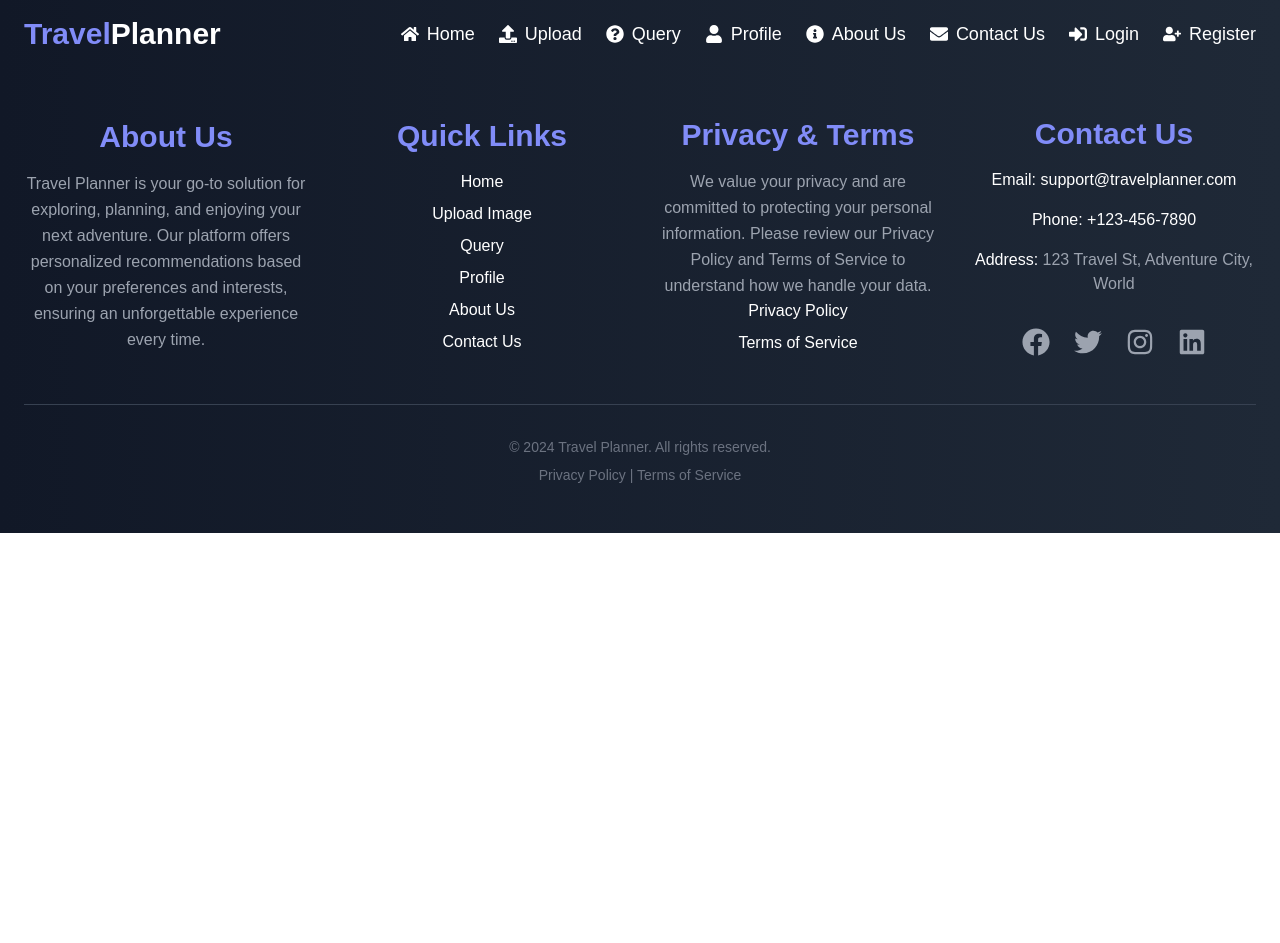
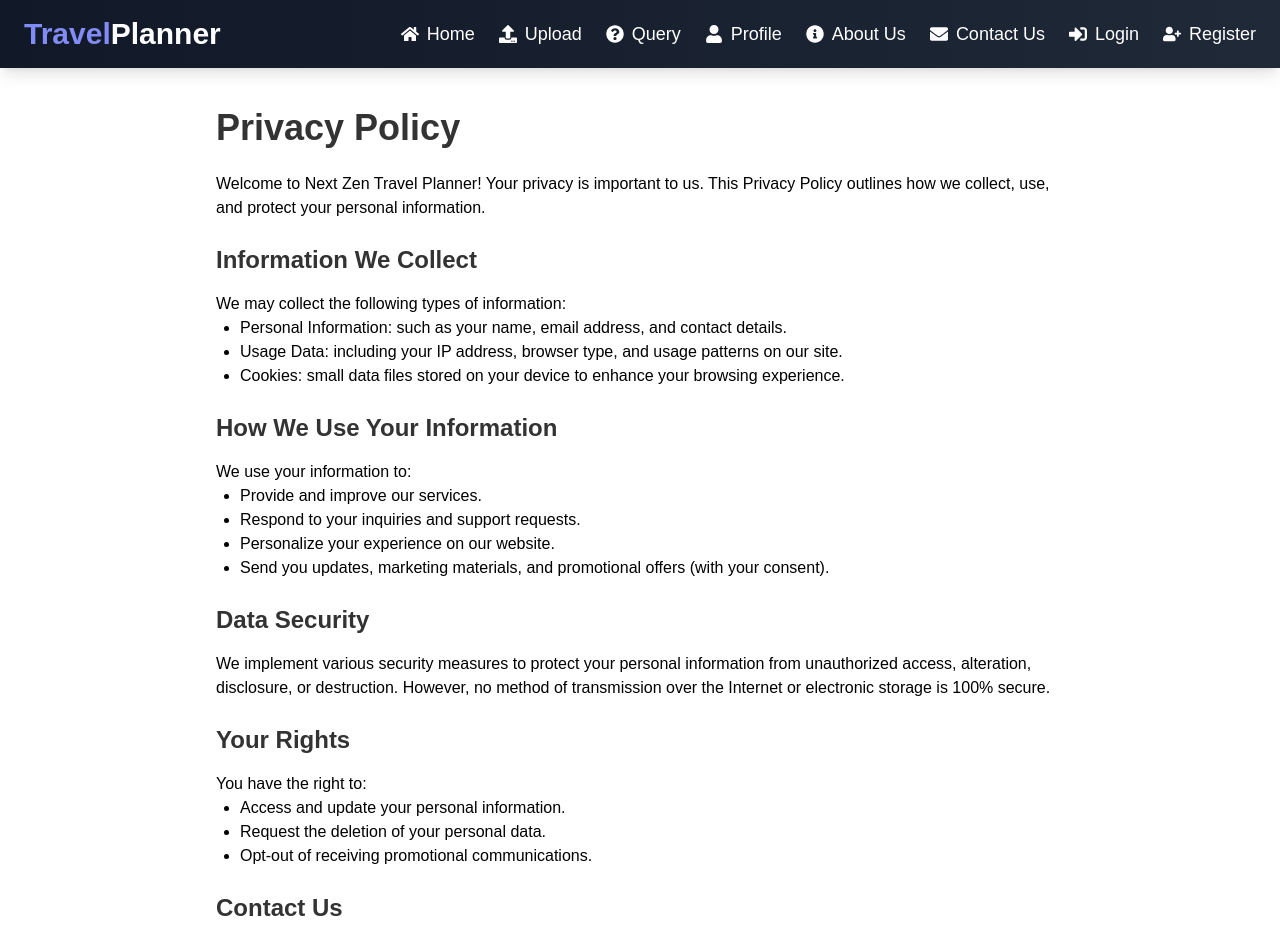
Before and after one commit to Uttam1910/Next-Gen-Travel-Planner, a React (Vite) app in the folder client/: page /privacy in a window 1280 px wide. Shown: the top 943 px of the page. Before the commit the page ends 800 px from the top, so only its background shows below. Built offline with nearby package versions, Linux system fonts and the light colour scheme.

Commit message:
added privacy and terms and conditons

```diff
--- a/client/src/App.jsx
+++ b/client/src/App.jsx
@@ -10,6 +10,8 @@ import UploadImage from './pages/UploadImage';
 import Query from './pages/Query';
 import AboutUs from './pages/AboutUs'; // Import About Us page
 import Contact from './pages/Contact'; // Import Contact page
+import PrivacyPolicy from './pages/PrivacyPolicy'; // Import Privacy Policy page
+import TermsOfService from './pages/TermsOfService'; // Import Terms of Service page
 import './styles/global.css'; // Ensure Tailwind styles are included
 
 const App = () => {
@@ -26,6 +28,8 @@ const App = () => {
                     <Route path="/query" element={<Query />} />
                     <Route path="/aboutus" element={<AboutUs />} /> {/* Add About Us route */}
                     <Route path="/contact" element={<Contact />} /> {/* Add Contact route */}
+                    <Route path="/privacy" element={<PrivacyPolicy />} /> {/* Add Privacy Policy route */}
+                    <Route path="/terms" element={<TermsOfService />} /> {/* Add Terms of Service route */}
                 </Routes>
             </main>
             <Footer />
--- /dev/null
+++ b/client/src/pages/PrivacyPolicy.jsx
@@ -0,0 +1,53 @@
+import React from 'react';
+
+const PrivacyPolicy = () => {
+    return (
+        <div className="privacy-policy px-6 py-10 max-w-4xl mx-auto">
+            <h1 className="text-4xl font-bold mb-6">Privacy Policy</h1>
+            <p className="mb-6">
+                Welcome to Next Zen Travel Planner! Your privacy is important to us. This Privacy Policy outlines how we collect, use, and protect your personal information.
+            </p>
+            <h2 className="text-2xl font-semibold mb-4">Information We Collect</h2>
+            <p className="mb-6">
+                We may collect the following types of information:
+                <ul className="list-disc pl-6">
+                    <li>Personal Information: such as your name, email address, and contact details.</li>
+                    <li>Usage Data: including your IP address, browser type, and usage patterns on our site.</li>
+                    <li>Cookies: small data files stored on your device to enhance your browsing experience.</li>
+                </ul>
+            </p>
+            <h2 className="text-2xl font-semibold mb-4">How We Use Your Information</h2>
+            <p className="mb-6">
+                We use your information to:
+                <ul className="list-disc pl-6">
+                    <li>Provide and improve our services.</li>
+                    <li>Respond to your inquiries and support requests.</li>
+                    <li>Personalize your experience on our website.</li>
+                    <li>Send you updates, marketing materials, and promotional offers (with your consent).</li>
+                </ul>
+            </p>
+            <h2 className="text-2xl font-semibold mb-4">Data Security</h2>
+            <p className="mb-6">
+                We implement various security measures to protect your personal information from unauthorized access, alteration, disclosure, or destruction. However, no method of transmission over the Internet or electronic storage is 100% secure.
+            </p>
+            <h2 className="text-2xl font-semibold mb-4">Your Rights</h2>
+            <p className="mb-6">
+                You have the right to:
+                <ul className="list-disc pl-6">
+                    <li>Access and update your personal information.</li>
+                    <li>Request the deletion of your personal data.</li>
+                    <li>Opt-out of receiving promotional communications.</li>
+                </ul>
+            </p>
+            <h2 className="text-2xl font-semibold mb-4">Contact Us</h2>
+            <p className="mb-6">
+                If you have any questions or concerns about this Privacy Policy or our data practices, please contact us at <a href="mailto:support@travelplanner.com" className="text-blue-600 hover:underline">support@travelplanner.com</a>.
+            </p>
+            <p className="text-gray-500 text-sm">
+                Last updated: {new Date().toLocaleDateString()}
+            </p>
+        </div>
+    );
+};
+
+export default PrivacyPolicy;
--- /dev/null
+++ b/client/src/pages/TermsOfService.jsx
@@ -0,0 +1,41 @@
+import React from 'react';
+
+const TermsOfService = () => {
+    return (
+        <div className="terms-of-service px-6 py-10 max-w-4xl mx-auto">
+            <h1 className="text-4xl font-bold mb-6">Terms of Service</h1>
+            <p className="mb-6">
+                Welcome to Next Zen Travel Planner! By using our website and services, you agree to the following Terms of Service. Please read them carefully.
+            </p>
+            <h2 className="text-2xl font-semibold mb-4">Acceptance of Terms</h2>
+            <p className="mb-6">
+                By accessing or using our website and services, you agree to comply with and be bound by these Terms of Service and our Privacy Policy.
+            </p>
+            <h2 className="text-2xl font-semibold mb-4">Use of Our Services</h2>
+            <p className="mb-6">
+                You agree to use our services only for lawful purposes and in accordance with these Terms. You are responsible for any activity that occurs under your account.
+            </p>
+            <h2 className="text-2xl font-semibold mb-4">Intellectual Property</h2>
+            <p className="mb-6">
+                All content and materials on our website are the property of Next Zen Travel Planner or its licensors and are protected by intellectual property laws. You may not reproduce, distribute, or create derivative works without our express permission.
+            </p>
+            <h2 className="text-2xl font-semibold mb-4">Limitation of Liability</h2>
+            <p className="mb-6">
+                We are not liable for any indirect, incidental, special, or consequential damages arising out of or in connection with your use of our services.
+            </p>
+            <h2 className="text-2xl font-semibold mb-4">Modifications</h2>
+            <p className="mb-6">
+                We reserve the right to modify these Terms of Service at any time. Changes will be posted on this page, and your continued use of our services constitutes acceptance of the modified terms.
+            </p>
+            <h2 className="text-2xl font-semibold mb-4">Contact Us</h2>
+            <p className="mb-6">
+                If you have any questions about these Terms of Service, please contact us at <a href="mailto:support@travelplanner.com" className="text-blue-600 hover:underline">support@travelplanner.com</a>.
+            </p>
+            <p className="text-gray-500 text-sm">
+                Last updated: {new Date().toLocaleDateString()}
+            </p>
+        </div>
+    );
+};
+
+export default TermsOfService;
```
